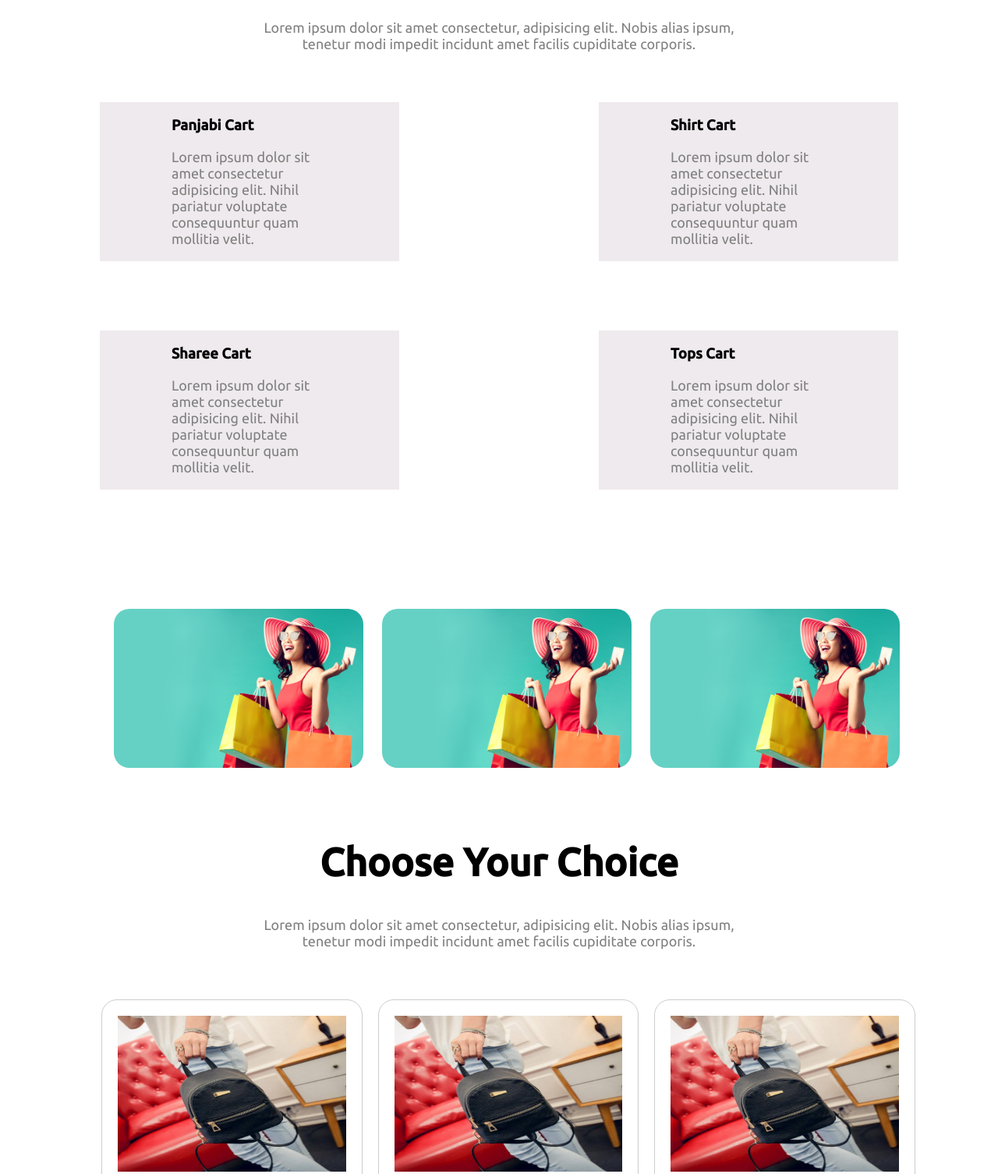
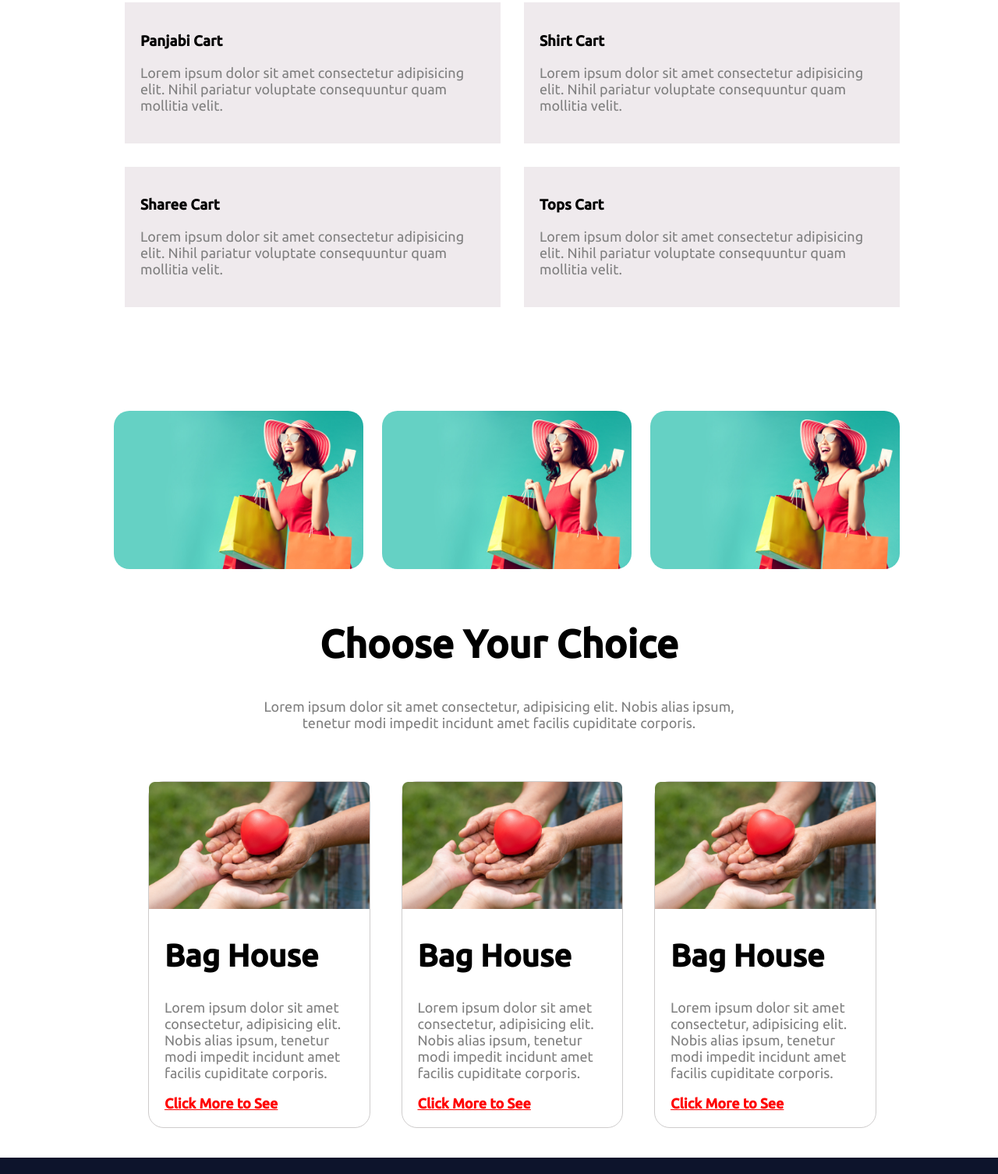
Before and after one commit to EhsanEIK/eid-shopping-website, a plain HTML site: page index.html in a window 1280 px wide. Shown: the part 1777-3283 px from the top of the page at 78% size. Drawn offline with Linux system fonts and the light colour scheme.

Commit message:
Shopping cart and Choose your choice section Updated

```diff
--- a/css/style.css
+++ b/css/style.css
@@ -7,9 +7,12 @@ body {
     font-family: 'Ubuntu', sans-serif;
 }
 
+section {
+    margin-bottom: 3%;
+}
+
 .container {
     display: flex;
-    margin-bottom: 7%;
 }
 
 h1 {
@@ -67,22 +70,23 @@ p {
     height: 600px;
 }
 
-.card-box-items {
-    width: 50%;
-    margin-left: -50px;
-}
-
-.card-box-items img {
-    width: 25%;
-    margin-left: 70px;
-    margin-top: 20px;
+.card-flexible-container {
+    display: flex;
+    width: 80%;
+    margin-left: 160px;
 }
 
 .card-box {
-    margin-left: 10%;
-    margin-right: 10%;
-    margin-bottom: 0;
+    display: flex;
+    margin-right: 30px;
+    margin-bottom: 30px;
+    padding: 20px;
     background-color: rgba(223, 214, 219, 0.5);
+}
+
+.card-box img {
+    width: 80%;
+    margin-top: 20px;
 }
 
 .content-headline {
@@ -106,21 +110,25 @@ p {
 }
 
 .bag-card-main-body {
-    margin-left: 110px;
+    margin-left: 150px;
 }
 
 .bag-card {
     width: 25%;
-    padding: 20px;
-    margin-left: 20px;
+    margin-left: 40px;
+    padding-bottom: 20px;
     border: 1px solid rgb(206, 204, 204);
     border-radius: 20px;
 }
 
 .bag-card img {
     width: 100%;
-    height: 200px;
-    padding: 0%;
+}
+
+.bag-card h2,
+.bag-card p,
+.bag-card a {
+    padding: 0px 20px;
 }
 
 .bag-card a {
--- a/index.html
+++ b/index.html
@@ -60,31 +60,31 @@
             <p>Lorem ipsum dolor sit amet consectetur, adipisicing elit. Nobis alias ipsum, tenetur modi impedit
                 incidunt amet facilis cupiditate corporis.</p>
         </div>
-        <div class="container">
-            <div class="container card-box">
-                <div class="card-box-items">
+        <div class="card-flexible-container">
+            <div class="card-box">
+                <div>
                     <img src="./icons/hand-icon.png" alt="">
                 </div>
-                <div class="card-box-items">
+                <div>
                     <h3>Panjabi Cart</h3>
                     <p>Lorem ipsum dolor sit amet consectetur adipisicing elit. Nihil pariatur voluptate consequuntur
                         quam mollitia velit.</p>
                 </div>
             </div>
-            <div class="container card-box">
-                <div class="card-box-items">
+            <div class="card-box">
+                <div>
                     <img src=" ./icons/hand-icon.png" alt="">
                 </div>
-                <div class="card-box-items">
+                <div>
                     <h3>Shirt Cart</h3>
                     <p>Lorem ipsum dolor sit amet consectetur adipisicing elit. Nihil pariatur voluptate consequuntur
                         quam mollitia velit.</p>
                 </div>
             </div>
         </div>
-        <div class="container">
-            <div class="container card-box">
-                <div class="card-box-items">
+        <div class="card-flexible-container">
+            <div class="card-box">
+                <div>
                     <img src="./icons/hand-icon.png" alt="">
                 </div>
                 <div class="card-box-items">
@@ -93,11 +93,11 @@
                         quam mollitia velit.</p>
                 </div>
             </div>
-            <div class="container card-box">
-                <div class="card-box-items">
+            <div class="card-box">
+                <div>
                     <img src=" ./icons/hand-icon.png" alt="">
                 </div>
-                <div class="card-box-items">
+                <div>
                     <h3>Tops Cart</h3>
                     <p>Lorem ipsum dolor sit amet consectetur adipisicing elit. Nihil pariatur voluptate consequuntur
                         quam mollitia velit.</p>
@@ -122,21 +122,21 @@
         </div>
         <div class="container bag-card-main-body">
             <div class="bag-card">
-                <img src="./images/pic2.jpg" alt="">
+                <img src="./images/hand-love.png" alt="">
                 <h2>Bag House</h2>
                 <p>Lorem ipsum dolor sit amet consectetur, adipisicing elit. Nobis alias ipsum, tenetur modi impedit
                     incidunt amet facilis cupiditate corporis.</p>
                 <a href="#">Click More to See</a>
             </div>
             <div class="bag-card">
-                <img src="./images/pic2.jpg" alt="">
+                <img src="./images/hand-love.png" alt="">
                 <h2>Bag House</h2>
                 <p>Lorem ipsum dolor sit amet consectetur, adipisicing elit. Nobis alias ipsum, tenetur modi impedit
                     incidunt amet facilis cupiditate corporis.</p>
                 <a href="#">Click More to See</a>
             </div>
             <div class="bag-card">
-                <img src="./images/pic2.jpg" alt="">
+                <img src="./images/hand-love.png" alt="">
                 <h2>Bag House</h2>
                 <p>Lorem ipsum dolor sit amet consectetur, adipisicing elit. Nobis alias ipsum, tenetur modi impedit
                     incidunt amet facilis cupiditate corporis.</p>
```
Also changed, not shown: images/hand-love.png (added).
